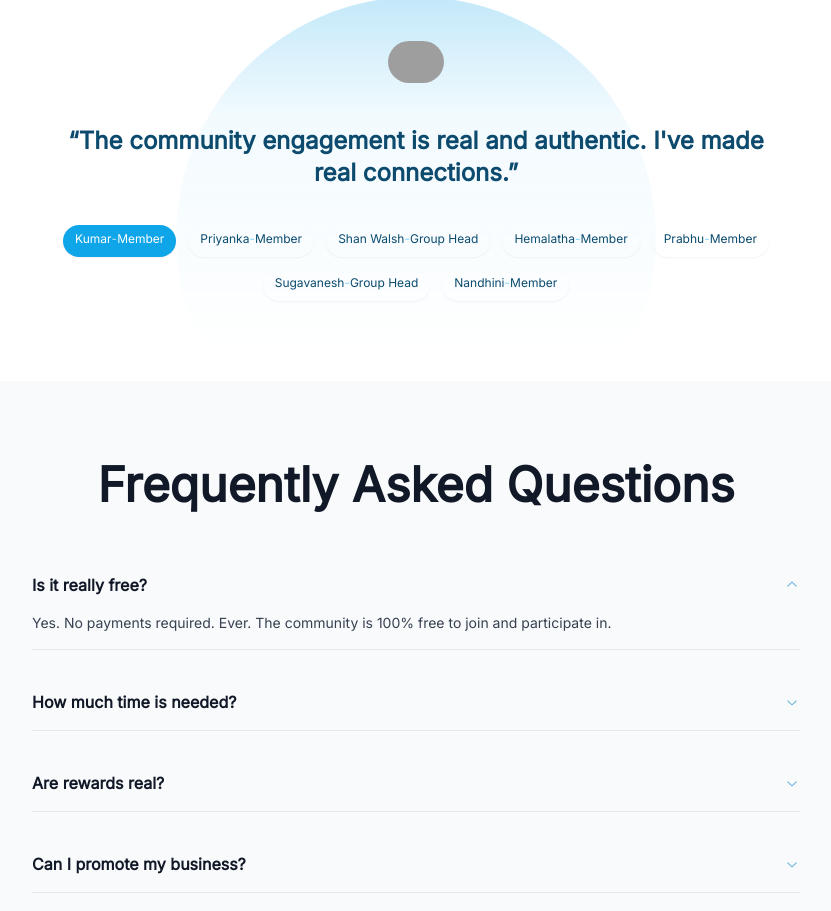
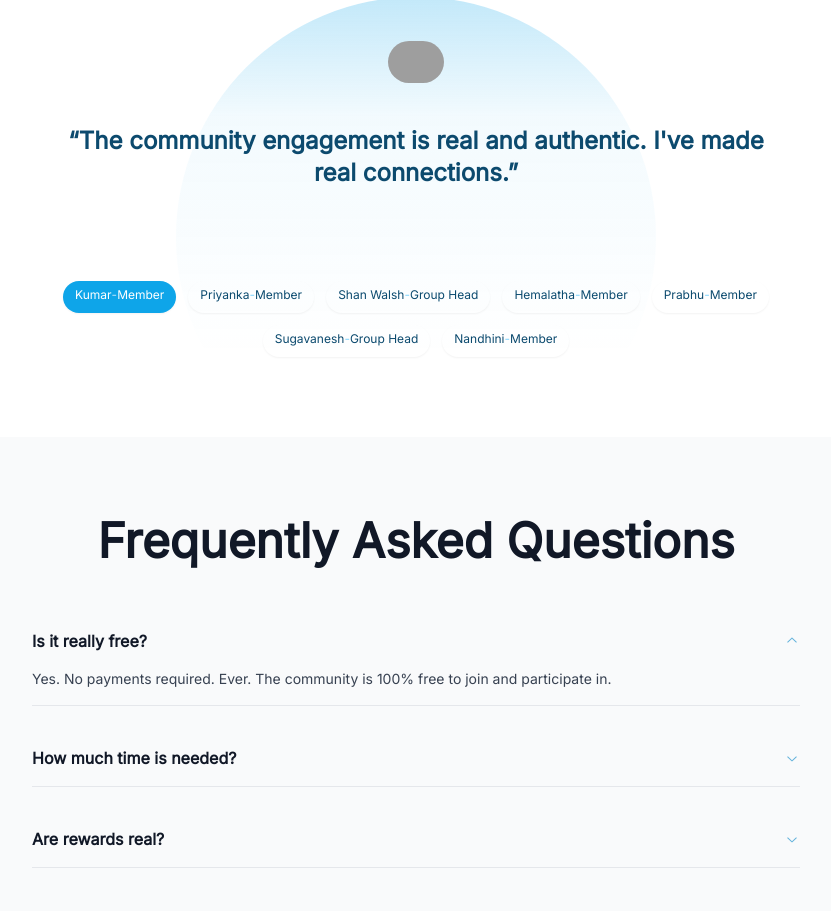
Before and after one commit to bala290498/orca-circle, a Next.js app: page / in a window 1280 px wide. Shown: the part 6719-7630 px from the top of the page, without its empty margins (224-1055 px from the left). Built offline with nearby package versions, Linux system fonts and the light colour scheme; grey boxes are pictures that could not be loaded.

Commit message:
Fix jitter: use fixed-height container with absolute positioning and hardware acceleration

```diff
--- a/components/Testimonials.tsx
+++ b/components/Testimonials.tsx
@@ -64,72 +64,31 @@ export default function Testimonials() {
     },
   ];
 
-  const testimonialsRef = useRef<HTMLDivElement>(null);
-  const containerRef = useRef<HTMLDivElement>(null);
-  const heightsRef = useRef<number[]>([]);
   const [active, setActive] = useState<number>(0);
   const [autorotate, setAutorotate] = useState<boolean>(true);
   const autorotateTiming: number = 7000;
+  const intervalRef = useRef<NodeJS.Timeout | null>(null);
 
   useEffect(() => {
-    if (!autorotate) return;
-    const interval = setInterval(() => {
+    if (!autorotate) {
+      if (intervalRef.current) {
+        clearInterval(intervalRef.current);
+        intervalRef.current = null;
+      }
+      return;
+    }
+
+    intervalRef.current = setInterval(() => {
       setActive((prev) => (prev + 1 === testimonials.length ? 0 : prev + 1));
     }, autorotateTiming);
-    return () => clearInterval(interval);
-  }, [autorotate, testimonials.length]);
 
-  // Pre-calculate heights for all testimonials to prevent layout shifts
-  useEffect(() => {
-    if (!testimonialsRef.current || !containerRef.current) return;
-
-    const calculateHeights = () => {
-      const heights: number[] = [];
-      const children = testimonialsRef.current?.children;
-      if (children) {
-        Array.from(children).forEach((child) => {
-          const element = child as HTMLElement;
-          // Temporarily show to measure
-          element.style.visibility = 'hidden';
-          element.style.position = 'absolute';
-          element.style.display = 'block';
-          heights.push(element.offsetHeight);
-          // Reset
-          element.style.visibility = '';
-          element.style.position = '';
-          element.style.display = '';
-        });
-      }
-      heightsRef.current = heights;
-      // Set initial height
-      if (heights.length > 0 && containerRef.current) {
-        containerRef.current.style.height = `${heights[0]}px`;
+    return () => {
+      if (intervalRef.current) {
+        clearInterval(intervalRef.current);
+        intervalRef.current = null;
       }
     };
-
-    // Wait for DOM to be ready
-    setTimeout(calculateHeights, 100);
-
-    // Recalculate on resize (throttled)
-    let resizeTimeout: NodeJS.Timeout;
-    const handleResize = () => {
-      clearTimeout(resizeTimeout);
-      resizeTimeout = setTimeout(calculateHeights, 150);
-    };
-
-    window.addEventListener('resize', handleResize);
-    return () => {
-      window.removeEventListener('resize', handleResize);
-      clearTimeout(resizeTimeout);
-    };
-  }, []);
-
-  // Update height when active changes
-  useEffect(() => {
-    if (containerRef.current && heightsRef.current[active] !== undefined) {
-      containerRef.current.style.height = `${heightsRef.current[active]}px`;
-    }
-  }, [active]);
+  }, [autorotate, testimonials.length, autorotateTiming]);
 
   return (
     <section id="testimonials" className="py-12 sm:py-16 md:py-20 bg-white">
@@ -168,31 +127,38 @@ export default function Testimonials() {
               </div>
             </div>
             <div
-              ref={containerRef}
-              className="mb-6 sm:mb-9 px-2 overflow-hidden"
+              className="mb-6 sm:mb-9 px-2"
               style={{
-                willChange: 'height',
-                transition: 'height 0.3s ease-in-out',
-                contain: 'layout style paint'
+                minHeight: '120px',
+                position: 'relative',
+                contain: 'layout style paint',
+                isolation: 'isolate'
               }}
             >
-              <div className="relative flex flex-col" ref={testimonialsRef} style={{ contain: 'layout' }}>
+              <div className="relative" style={{ contain: 'layout' }}>
                 {testimonials.map((testimonial, index) => (
                   <Transition
                     key={index}
                     show={active === index}
-                    enter="transition ease-in-out duration-500 delay-200 order-first"
-                    enterFrom="opacity-0 -translate-x-4"
+                    enter="transition ease-in-out duration-500 delay-200"
+                    enterFrom="opacity-0 translate-x-4"
                     enterTo="opacity-100 translate-x-0"
-                    leave="transition ease-out duration-300 delay-300 absolute"
+                    leave="transition ease-out duration-300"
                     leaveFrom="opacity-100 translate-x-0"
-                    leaveTo="opacity-0 translate-x-4"
+                    leaveTo="opacity-0 -translate-x-4"
+                    className="absolute inset-0"
+                    style={{
+                      willChange: 'transform, opacity',
+                      backfaceVisibility: 'hidden',
+                      WebkitBackfaceVisibility: 'hidden',
+                      transform: 'translateZ(0)'
+                    }}
                   >
                     <div
                       className="text-base sm:text-lg md:text-xl lg:text-2xl font-bold text-primary-900 before:content-['\201C'] after:content-['\201D'] px-2"
                       style={{
                         willChange: 'transform, opacity',
-                        contain: 'layout style paint'
+                        transform: 'translateZ(0)'
                       }}
                     >
                       {testimonial.quote}
```
